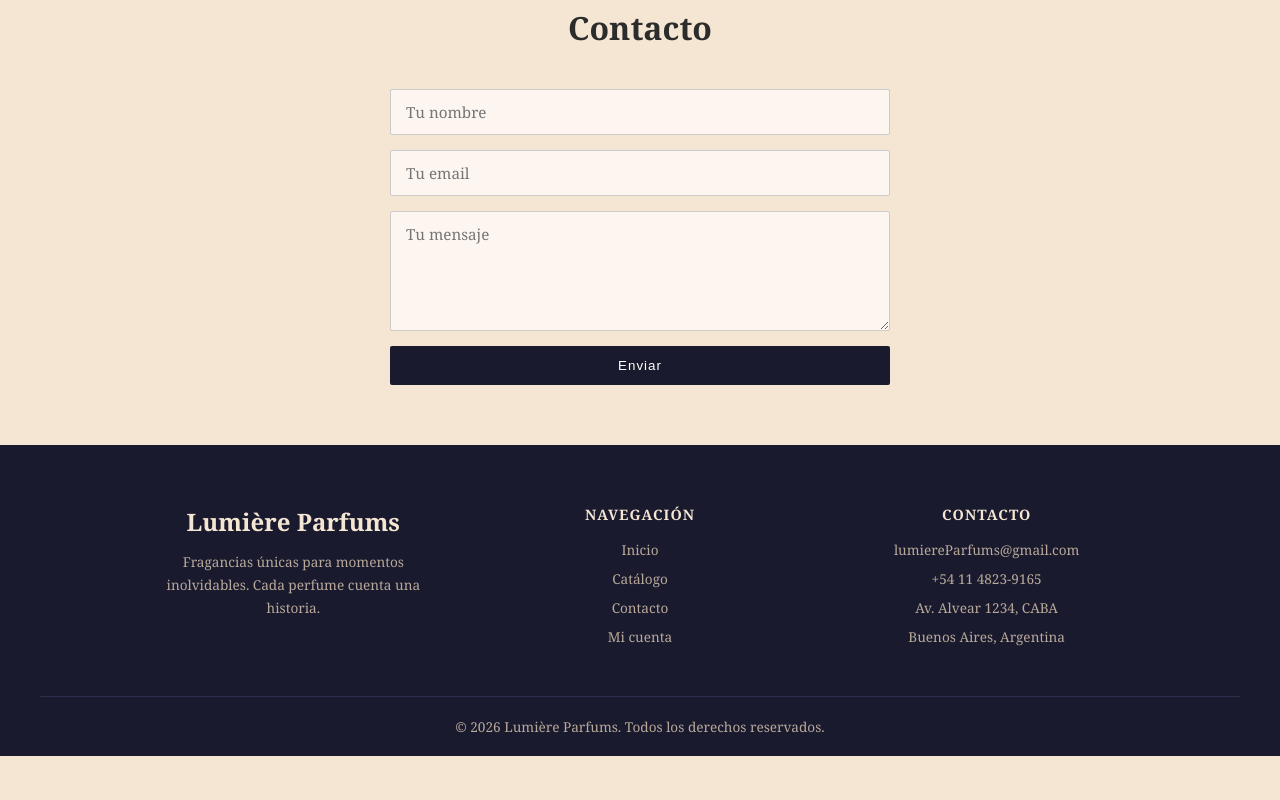
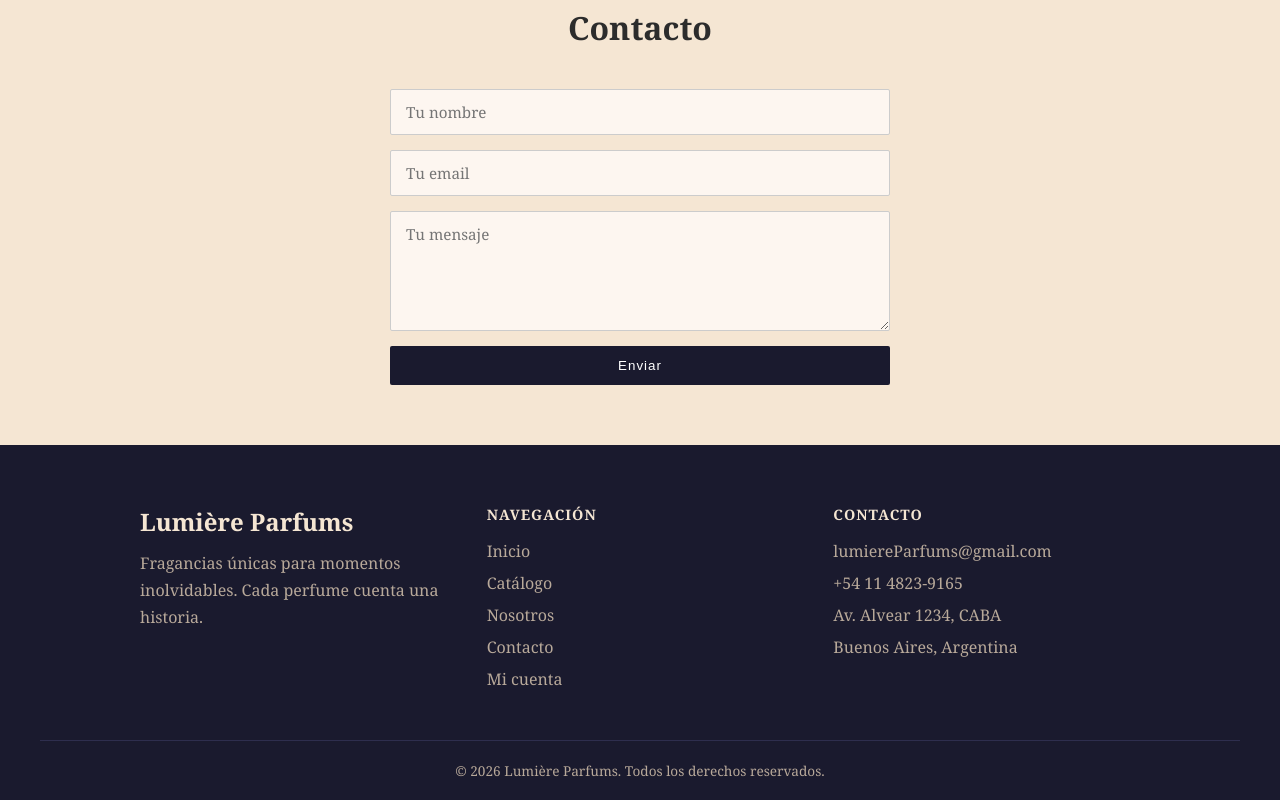
Before and after one commit to ptremouilles/Tienda-perfumes, a Next.js app: page / in a window 1280 px wide. Shown: the part 1694-2494 px from the top of the page. Before the commit the page ends 2450 px from the top, so only its background shows below. Built offline with nearby package versions, Linux system fonts and the light colour scheme; no server answers.

Commit message:
feat: footer global, README y desafio_s13

```diff
--- /dev/null
+++ b/app/components/Footer.tsx
@@ -0,0 +1,34 @@
+export default function Footer() {
+    return (
+      <footer style={{ background: "#1a1a2e", color: "#f5e6d3", padding: "60px 40px 20px" }}>
+        <div style={{ maxWidth: "1000px", margin: "0 auto", display: "grid", gridTemplateColumns: "1fr 1fr 1fr", gap: "40px", marginBottom: "40px" }}>
+          <div>
+            <h3 style={{ fontSize: "1.5rem", marginBottom: "12px", color: "#f5e6d3" }}>Lumière Parfums</h3>
+            <p style={{ color: "#b8a99a", lineHeight: "1.7" }}>Fragancias únicas para momentos inolvidables. Cada perfume cuenta una historia.</p>
+          </div>
+          <div>
+            <h4 style={{ marginBottom: "16px", letterSpacing: "1px", fontSize: "0.9rem", textTransform: "uppercase" as const }}>Navegación</h4>
+            <ul style={{ listStyle: "none", padding: 0 }}>
+              <li style={{ marginBottom: "10px" }}><a href="/" style={{ color: "#b8a99a", textDecoration: "none" }}>Inicio</a></li>
+              <li style={{ marginBottom: "10px" }}><a href="/catalogo" style={{ color: "#b8a99a", textDecoration: "none" }}>Catálogo</a></li>
+              <li style={{ marginBottom: "10px" }}><a href="/nosotros" style={{ color: "#b8a99a", textDecoration: "none" }}>Nosotros</a></li>
+              <li style={{ marginBottom: "10px" }}><a href="/#contacto" style={{ color: "#b8a99a", textDecoration: "none" }}>Contacto</a></li>
+              <li style={{ marginBottom: "10px" }}><a href="/login" style={{ color: "#b8a99a", textDecoration: "none" }}>Mi cuenta</a></li>
+            </ul>
+          </div>
+          <div>
+            <h4 style={{ marginBottom: "16px", letterSpacing: "1px", fontSize: "0.9rem", textTransform: "uppercase" as const }}>Contacto</h4>
+            <ul style={{ listStyle: "none", padding: 0, color: "#b8a99a" }}>
+              <li style={{ marginBottom: "10px" }}>lumiereParfums@gmail.com</li>
+              <li style={{ marginBottom: "10px" }}>+54 11 4823-9165</li>
+              <li style={{ marginBottom: "10px" }}>Av. Alvear 1234, CABA</li>
+              <li style={{ marginBottom: "10px" }}>Buenos Aires, Argentina</li>
+            </ul>
+          </div>
+        </div>
+        <div style={{ borderTop: "1px solid #2e2e4e", paddingTop: "20px", textAlign: "center", color: "#b8a99a", fontSize: "0.85rem" }}>
+          © 2026 Lumière Parfums. Todos los derechos reservados.
+        </div>
+      </footer>
+    )
+  }
--- a/app/globals.css
+++ b/app/globals.css
@@ -123,14 +123,7 @@ article button {
   width: 100%;
 }
 
-/* FOOTER */
-footer {
-  text-align: center;
-  padding: 30px;
-  background-color: #1a1a2e;
-  color: #f5e6d3;
-  font-size: 0.85rem;
-}
+
 @media (max-width: 768px) {
   nav {
     flex-direction: column;
--- a/app/layout.tsx
+++ b/app/layout.tsx
@@ -1,6 +1,7 @@
 import type { Metadata } from "next"
 import "./globals.css"
 import { CarritoProvider } from "./components/CarritoContext"
+import Footer from "./components/Footer"
 
 export const metadata: Metadata = {
   title: "Lumière Parfums",
@@ -17,6 +18,7 @@ export default function RootLayout({
       <body>
         <CarritoProvider>
           {children}
+          <Footer />
         </CarritoProvider>
       </body>
     </html>
--- a/app/page.tsx
+++ b/app/page.tsx
@@ -9,8 +9,6 @@ export default function Home() {
   const { agregarAlCarrito } = useCarrito()
   const [error, setError] = useState("")
   const [exito, setExito] = useState(false)
-
-
   const productsRef = useRef<HTMLUListElement>(null)
 
   useEffect(() => {
@@ -112,40 +110,6 @@ useEffect(() => {
           <button type="submit">Enviar</button>
         </form>
       </section>
-
-      <footer style={{ background: "#1a1a2e", color: "#f5e6d3", padding: "60px 40px 20px" }}>
-        <div style={{ maxWidth: "1000px", margin: "0 auto", display: "grid", gridTemplateColumns: "1fr 1fr 1fr", gap: "40px", marginBottom: "40px" }}>
-
-          <div>
-            <h3 style={{ fontSize: "1.5rem", marginBottom: "12px", color: "#f5e6d3" }}>Lumière Parfums</h3>
-            <p style={{ color: "#b8a99a", lineHeight: "1.7" }}>Fragancias únicas para momentos inolvidables. Cada perfume cuenta una historia.</p>
-          </div>
-
-          <div>
-            <h4 style={{ marginBottom: "16px", letterSpacing: "1px", fontSize: "0.9rem", textTransform: "uppercase" }}>Navegación</h4>
-            <ul style={{ listStyle: "none", padding: 0 }}>
-              <li style={{ marginBottom: "10px" }}><a href="/" style={{ color: "#b8a99a", textDecoration: "none" }}>Inicio</a></li>
-              <li style={{ marginBottom: "10px" }}><a href="/catalogo" style={{ color: "#b8a99a", textDecoration: "none" }}>Catálogo</a></li>
-              <li style={{ marginBottom: "10px" }}><a href="/#contacto" style={{ color: "#b8a99a", textDecoration: "none" }}>Contacto</a></li>
-              <li style={{ marginBottom: "10px" }}><a href="/login" style={{ color: "#b8a99a", textDecoration: "none" }}>Mi cuenta</a></li>
-            </ul>
-          </div>
-
-          <div>
-            <h4 style={{ marginBottom: "16px", letterSpacing: "1px", fontSize: "0.9rem", textTransform: "uppercase" }}>Contacto</h4>
-            <ul style={{ listStyle: "none", padding: 0, color: "#b8a99a" }}>
-              <li style={{ marginBottom: "10px" }}>lumiereParfums@gmail.com</li>
-              <li style={{ marginBottom: "10px" }}>+54 11 4823-9165</li>
-              <li style={{ marginBottom: "10px" }}>Av. Alvear 1234, CABA</li>
-              <li style={{ marginBottom: "10px" }}>Buenos Aires, Argentina</li>
-            </ul>
-          </div>
-
-        </div>
-        <div style={{ borderTop: "1px solid #2e2e4e", paddingTop: "20px", textAlign: "center", color: "#b8a99a", fontSize: "0.85rem" }}>
-          © 2026 Lumière Parfums. Todos los derechos reservados.
-        </div>
-      </footer>
     </main>
   )
 }
```
Also changed, not shown: 1 other file (tests, documents, lock files or other folders). Lines whose indentation alone changed are shown as unchanged.
